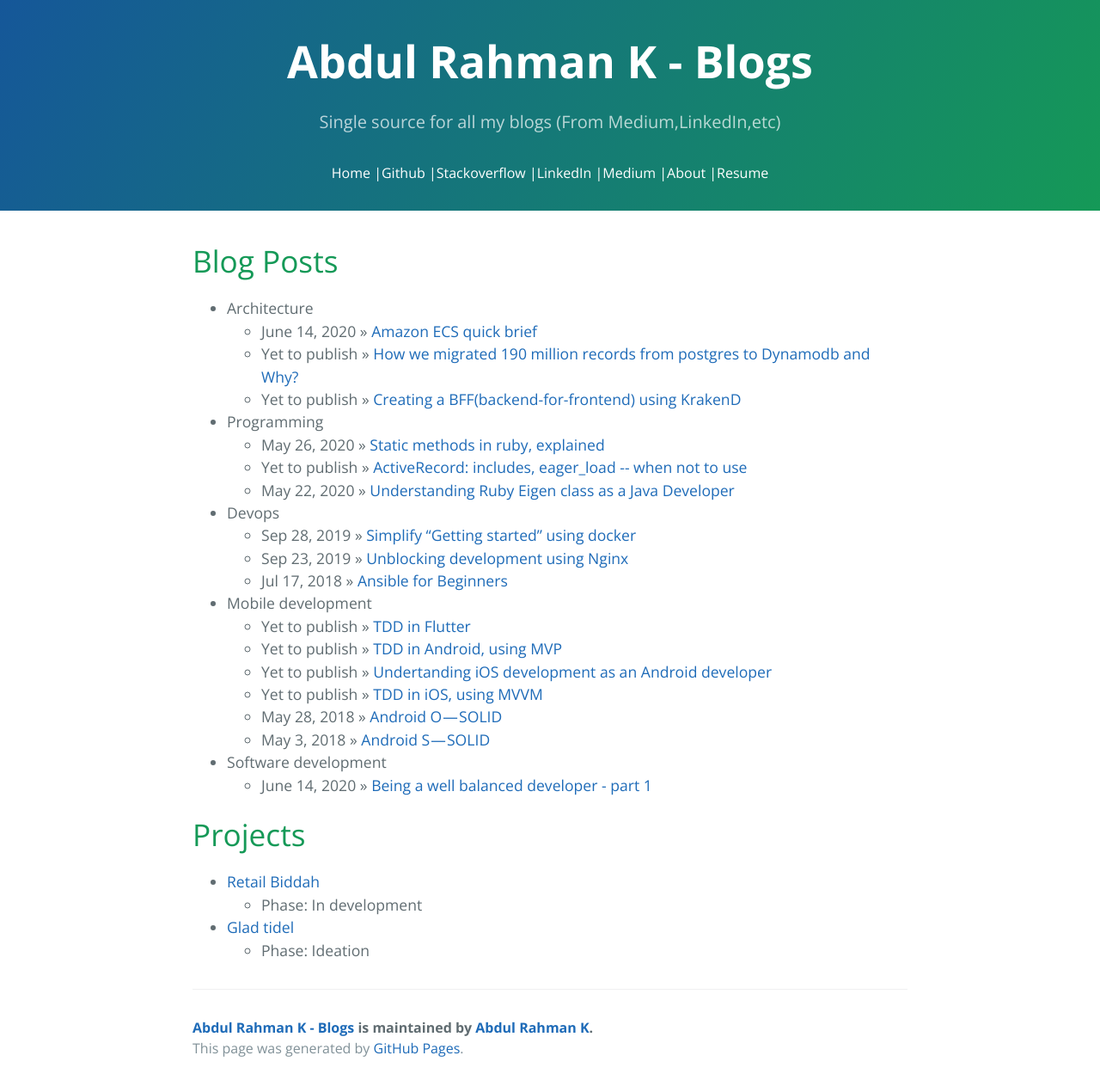
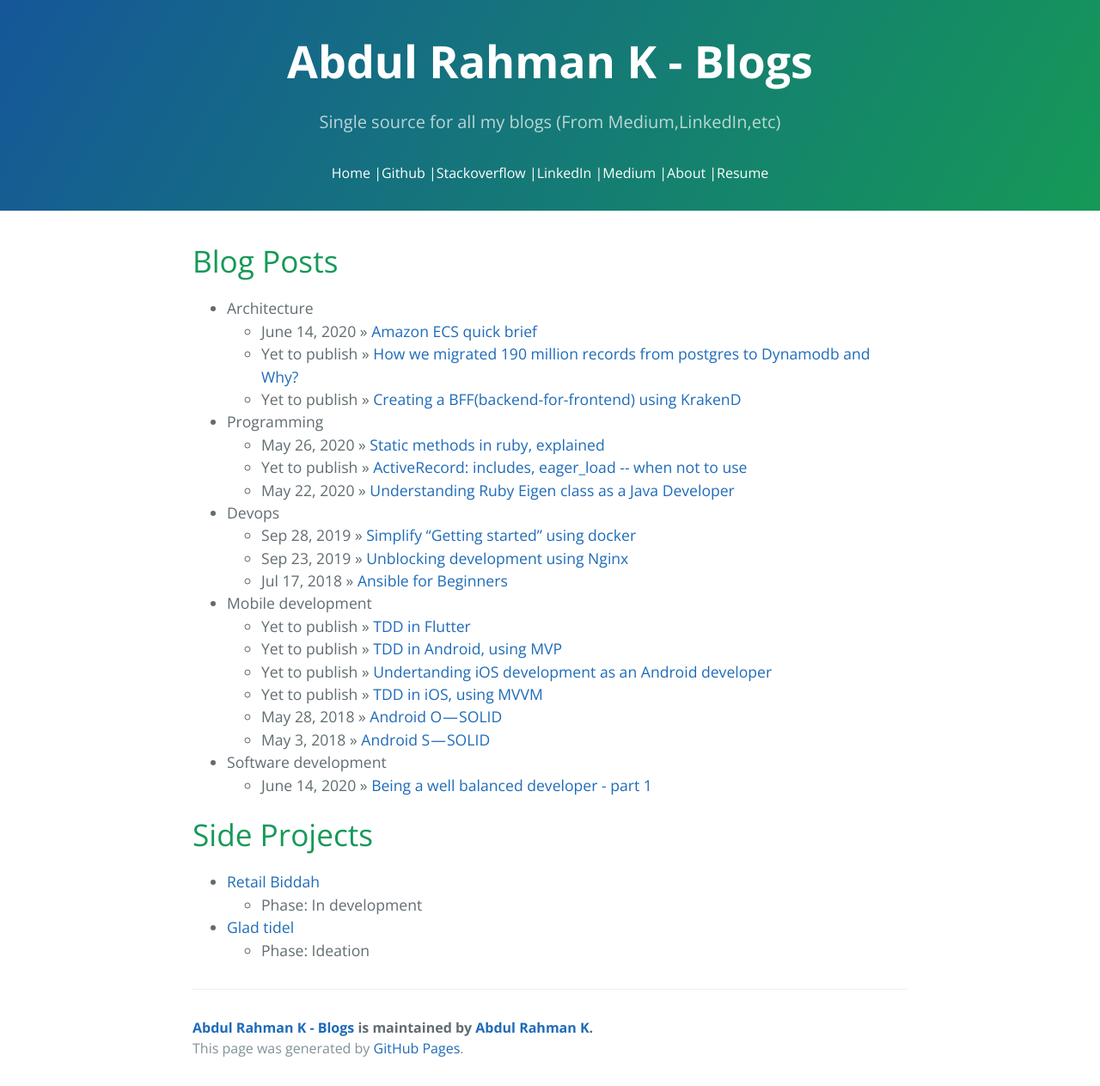
Before and after one commit to abdulrahmank/abdulrahmank.github.io, a Jekyll site: the page built from index.html, in a window 1280 px wide. Shown: the whole page at 86% size. Built offline with Jekyll 4.4.1, drawn with Linux system fonts in a browser that asks for light colours; the list of posts is cut into pages by our own code.

Commit message:
Change label from project to pet projects

```diff
--- a/index.html
+++ b/index.html
@@ -19,7 +19,7 @@ title: {{ site.name }}
 </div>
 
 <div id="home">
-  <h1>Projects</h1>
+  <h1>Side Projects</h1>
   <ul class="posts">
     {% for project in site.projects %}
     <li><span><a href="{{ project.url }}">{{ project.name }}</a></span>
```
